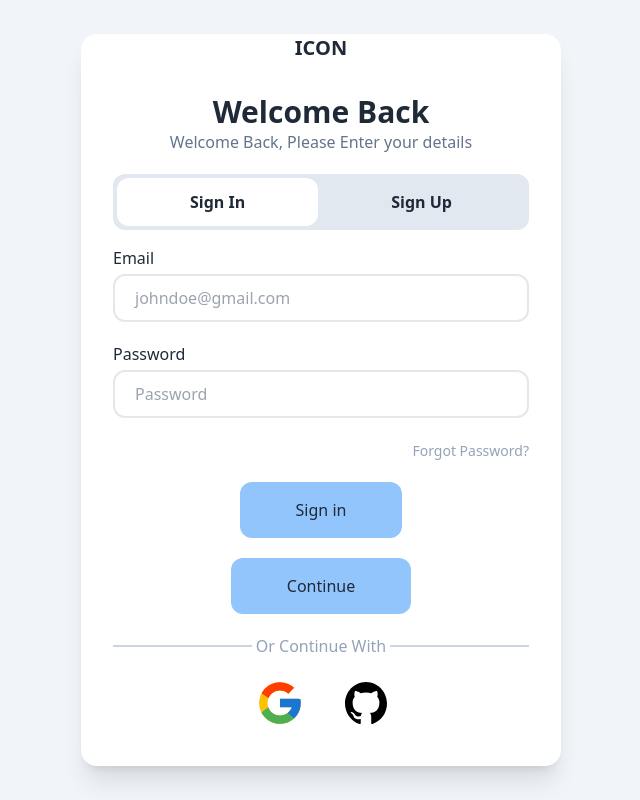
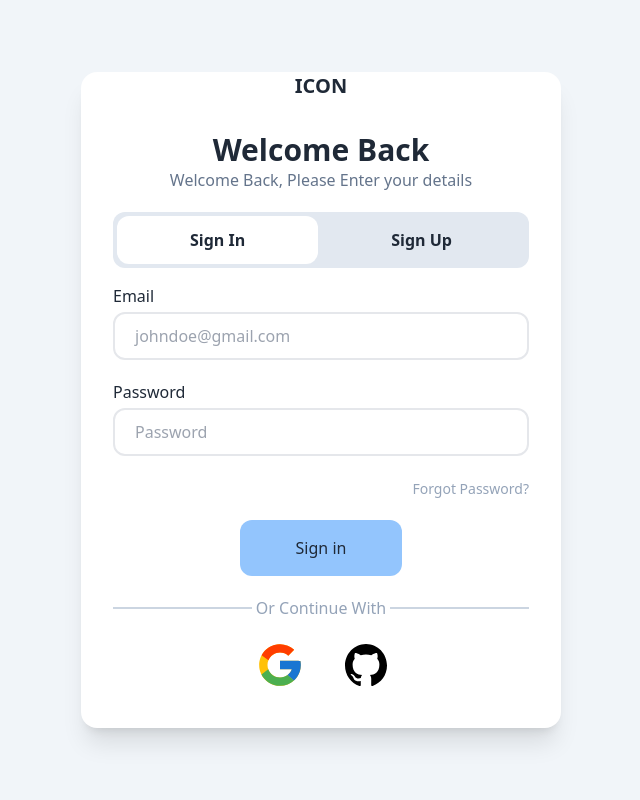
Before and after one commit to richmondnkrumah/mini-project, a Next.js app: page /account in a window 1280 px wide. Shown: the whole page, without its empty margins (319-959 px from the left). Built offline with nearby package versions, Linux system fonts and the light colour scheme.

Commit message:
removed next auth and changed UI

```diff
--- a/src/components/Form.tsx
+++ b/src/components/Form.tsx
@@ -1,13 +1,12 @@
 'use client'
 import { ChangeEvent, useState } from 'react'
-import { signIn } from '@/utils/auth'
 
 import GOOGLE_ICON from '../../public/google.svg'
 import GITHUB_ICON from '../../public/github.svg'
 import Image from 'next/image'
 import Login from './Login'
 import Signup from './Signup'
-import { authWithGithub, authWithGoogle } from '@/utils/actions'
+import { authWithGithub, authWithGoogle, signInwithCredentials } from '@/utils/actions'
 
 type Props = {}
 
@@ -30,6 +29,7 @@ const Form = (props: Props) => {
         break;
     }
   }
+
   return (
     <div className='flex flex-col gap-4'>
       <div className='bg-slate-200 flex h-14 rounded-xl p-1'>
@@ -42,14 +42,12 @@ const Form = (props: Props) => {
         </div>
       </div>
       <div className='flex flex-col gap-5'>
-        <form action="">
+        <div>
           {accountMode === 'login' && <Login email={email} password={password} changeHandler={onChangeHandler} />}
           {accountMode === 'create' &&
             <Signup email={email} password={password} passwordConfirm={passwordConfirm} changeHandler={onChangeHandler} />}
-          <div className='h-14 flex justify-center mt-5'>
-            <button className='h-full w-fit bg-blue-300 px-14 rounded-xl' type='submit'>Continue </button>
-          </div>
-        </form>
+
+        </div>
         <div className=' flex items-center'>
           <span className='block h-[2px] w-full bg-slate-300'></span>
           <span className='w-full text-center text-slate-400 '>Or Continue With</span>
@@ -61,7 +59,6 @@ const Form = (props: Props) => {
             <button type='submit'><Image className='w-[50px] h-[50px]' src={GOOGLE_ICON} alt='Google Icon' /></button>
           </form>
           <form action={authWithGithub}>
-
             <button type='submit'><Image className='w-[42px] h-[42px]' src={GITHUB_ICON} alt='Github Icon' /></button>
           </form>
         </div>
```
